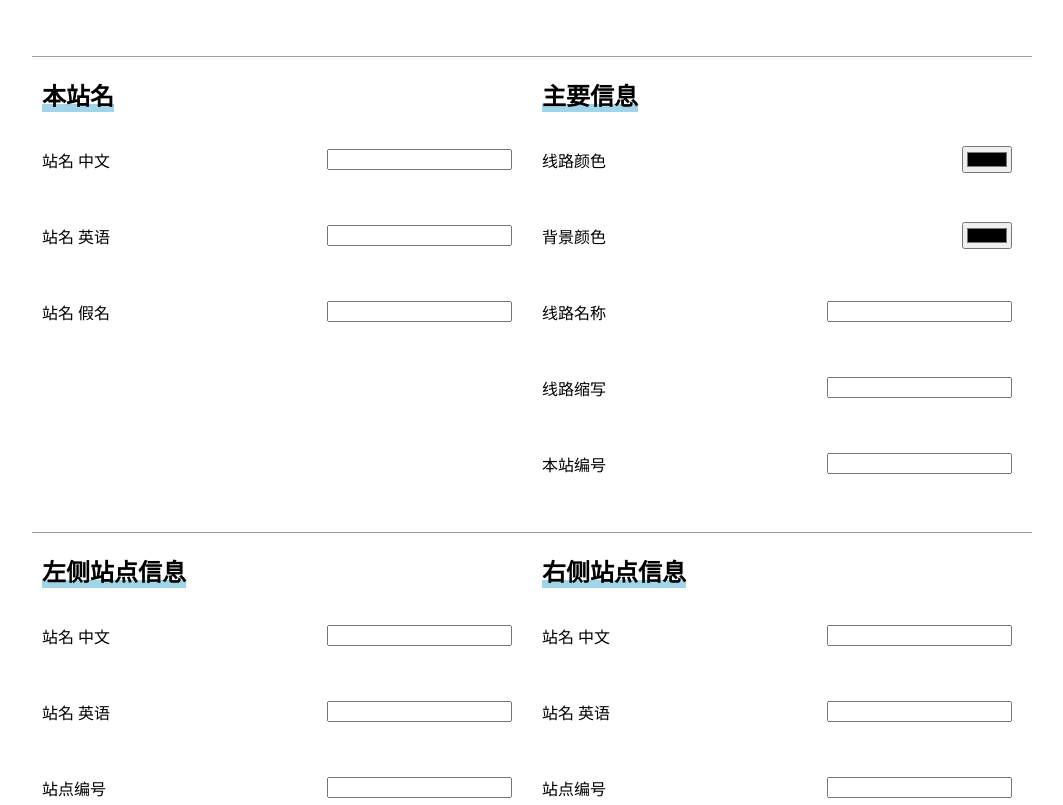
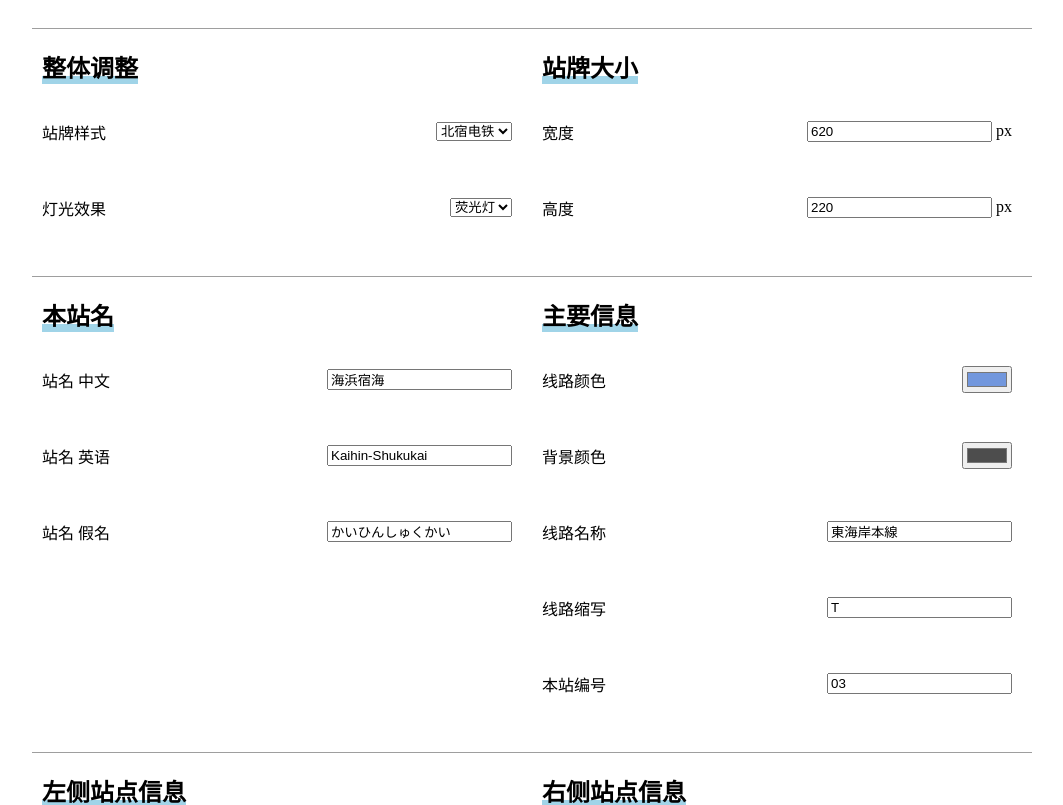
Before and after one commit to Team-Cenlinc/FesGen, a Vue app: page / in a window 1280 px wide. Shown: the part 620-1425 px from the top of the page, without its empty margins (108-1171 px from the left). Built offline with nearby package versions, Linux system fonts and the light colour scheme; the HTML template or start-up script is replaced by a standard one.

Commit message:
Fixed some features.

```diff
--- a/src/App.vue
+++ b/src/App.vue
@@ -3,7 +3,7 @@
     <HeaderFlex :title="titles"/>
     <Signs ref="signs"/>
       <h3>Data from editor.vue -> App.vue:</h3>
-    <Editor @someChanged="UpdateData" @signChanged="UpdateSign"/>
+    <Editor @someChanged="UpdateData" @signChanged="UpdateSignStyle"/>
     <FooterFlex :title="titles"/>
   </div>
 </template>
@@ -23,14 +23,10 @@ export default {
     }
   },
   methods: {
-    UpdateSign(signStyle, lightStyle, signInfo, signScale){
-      this.$refs.signs.UpdateSign(signStyle)
-      console.log('changed')
-      this.$refs.signs.UpdateData(lightStyle, signInfo, signScale)
-      console.log('changed')
+    UpdateSignStyle(signStyle){
+      this.$refs.signs.UpdateSignStyle(signStyle)
     },
     UpdateData(lightStyle, signInfo, signScale){
-
       this.$refs.signs.UpdateData(signInfo, lightStyle, signScale)
     },
   }
--- a/src/components/editor.vue
+++ b/src/components/editor.vue
@@ -79,30 +79,30 @@
         <h2>左侧站点信息</h2>
         <div class="form-min-row">
           <p>站名 中文</p>
-          <input v-model="signInfo.left.leftStaNameChinese" @change="sendData" type="text">
+          <input v-model="signInfo.left.leftStaNameChinese" value='锦冈' @change="sendData" type="text">
         </div>
         <div class="form-min-row">
           <p>站名 英语</p>
-          <input v-model="signInfo.left.leftStaNameEnglish" @change="sendData" type="text">
+          <input v-model="signInfo.left.leftStaNameEnglish" value='Nishikioka' @change="sendData" type="text">
         </div>
         <div class="form-min-row">
           <p>站点编号</p>
-          <input v-model="signInfo.left.leftStaNumber" @change="sendData" type="number">
+          <input v-model="signInfo.left.leftStaNumber" value='04' @change="sendData" type="number">
         </div>
       </div>
       <div>
         <h2>右侧站点信息</h2>
         <div class="form-min-row">
           <p>站名 中文</p>
-          <input v-model="signInfo.right.rightStaNameChinese" @change="sendData" type="text">
+          <input v-model="signInfo.right.rightStaNameChinese" value='北宿' @change="sendData" type="text">
         </div>
         <div class="form-min-row">
           <p>站名 英语</p>
-          <input v-model="signInfo.right.rightStaNameEnglish" @change="sendData" type="text">
+          <input v-model="signInfo.right.rightStaNameEnglish" value='Hokuriku' @change="sendData" type="text">
         </div>
         <div class="form-min-row">
           <p>站点编号</p>
-          <input v-model="signInfo.right.rightStaNumber" @change="sendData" type="number">
+          <input v-model="signInfo.right.rightStaNumber" value='02' @change="sendData" type="number">
         </div>
       </div>
     </div>
@@ -114,36 +114,36 @@ export default {
   name: "editor",
   data()  {
     return{
-      signStyle: '',
-      lightStyle: '',
+      signStyle: 'kitajuku-dentetsu',
+      lightStyle: 'fluore',
       output: {
-        outputWidth: '',
-        outputHeight: '',
+        outputWidth: 620,
+        outputHeight: 220,
       },
       signInfo:{
         main: {
-          staNameEnglish: '',
-          staNameChinese: '',
-          staNameKana: '',
+          staNameEnglish: 'Kaihin-Shukukai',
+          staNameChinese: '海浜宿海',
+          staNameKana: 'かいひんしゅくかい',
         },
         left: {
-          leftStaNumber: '',
-          leftStaNameEnglish: '',
-          leftStaNameChinese: '',
+          leftStaNumber: '04',
+          leftStaNameEnglish: 'Nishikioka',
+          leftStaNameChinese: '錦岡',
         },
         middle: {
-          lineName: '',
-          lineAbbr: '',
-          middleStaNumber: '',
+          lineName: '東海岸本線',
+          lineAbbr: 'T',
+          middleStaNumber: '03',
         },
         right: {
-          rightStaNumber: '',
-          rightStaNameEnglish: '',
-          rightStaNameChinese: '',
+          rightStaNumber: '02',
+          rightStaNameEnglish: '北宿',
+          rightStaNameChinese: 'Hokuriku',
 
         },
-        lineColor: '',
-        backgroundColor: '',
+        lineColor: '#7297DD',
+        backgroundColor: '#4D4D4D',
       },
     }
   },
--- a/src/components/sign.vue
+++ b/src/components/sign.vue
@@ -1,6 +1,8 @@
 <template>
   <div id="canvas">
-    <component :is="signStyle" ref="svg"></component>
+    <keep-alive>
+      <component :is="this.signStyle" ref="svg"></component>
+    </keep-alive>
     <h3>Data from editor.vue -> App.vue -> sign.vue :</h3>
     <div class="data">
       <p>{{ this.signStyle || '你尚未选择'}}</p>
@@ -29,7 +31,7 @@ export default {
   },
   data(){
     return{
-      signStyle: String,
+      signStyle: 'kitajuku-dentetsu',
       output: {
         outputWidth: Number,
         outputHeight: Number,
@@ -62,26 +64,27 @@ export default {
       },
     }
   },
+  updated() {
+    this.UpdateSignData()
+  },
   methods: {
     UpdateData(signInfo, lightStyle, signScale){
-      //console.log("1")
       this.lightStyle = lightStyle
       this.signInfo = signInfo
       this.output = signScale
-      //let dom = this.$refs.svg.querySelector("#MID-kanji-text");
-      //dom.innerHTML = this.signInfo.main.staNameChinese;
-      //let dom = this.$refs.svg.getElementById("line");
-      this.$refs.svg.getElementById("line").attributes.stroke.value = signInfo.lineColor;
-      console.log(this.$refs.svg.getElementById("line").attributes.getNamedItem("stroke").value);
-      //console.log("2")
     },
-    UpdateSign(signStyle){
+    UpdateSignStyle(signStyle){
       this.signStyle = signStyle
-      let dom = this.$refs.svg.querySelector("#MID-kanji-text");
-      dom.innerHTML = this.signInfo.main.staNameChinese;
-      dom = this.$refs.svg.getElementById("line");
-      this.$refs.svg.getElementById("line").attributes.stroke.value = this.signInfo.lineColor;
-    }
+    },
+    UpdateSignData(){
+      let dom = this.$refs.svg.getElementById("MID-kanji-text")
+      dom.innerHTML = this.signInfo.main.staNameChinese
+
+      dom = this.$refs.svg.getElementById("line")
+      dom.attributes.stroke.value = this.signInfo.lineColor
+
+
+    },
   },
 }
 </script>
```
